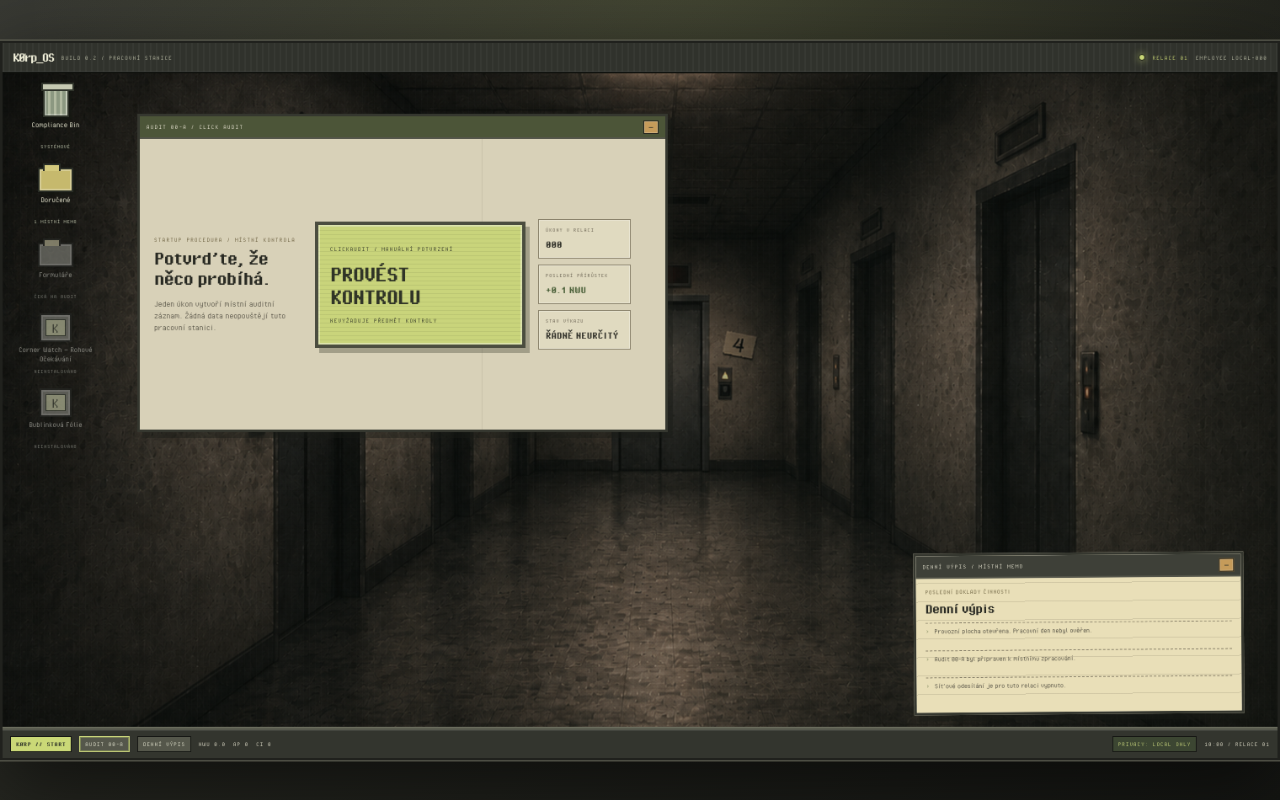
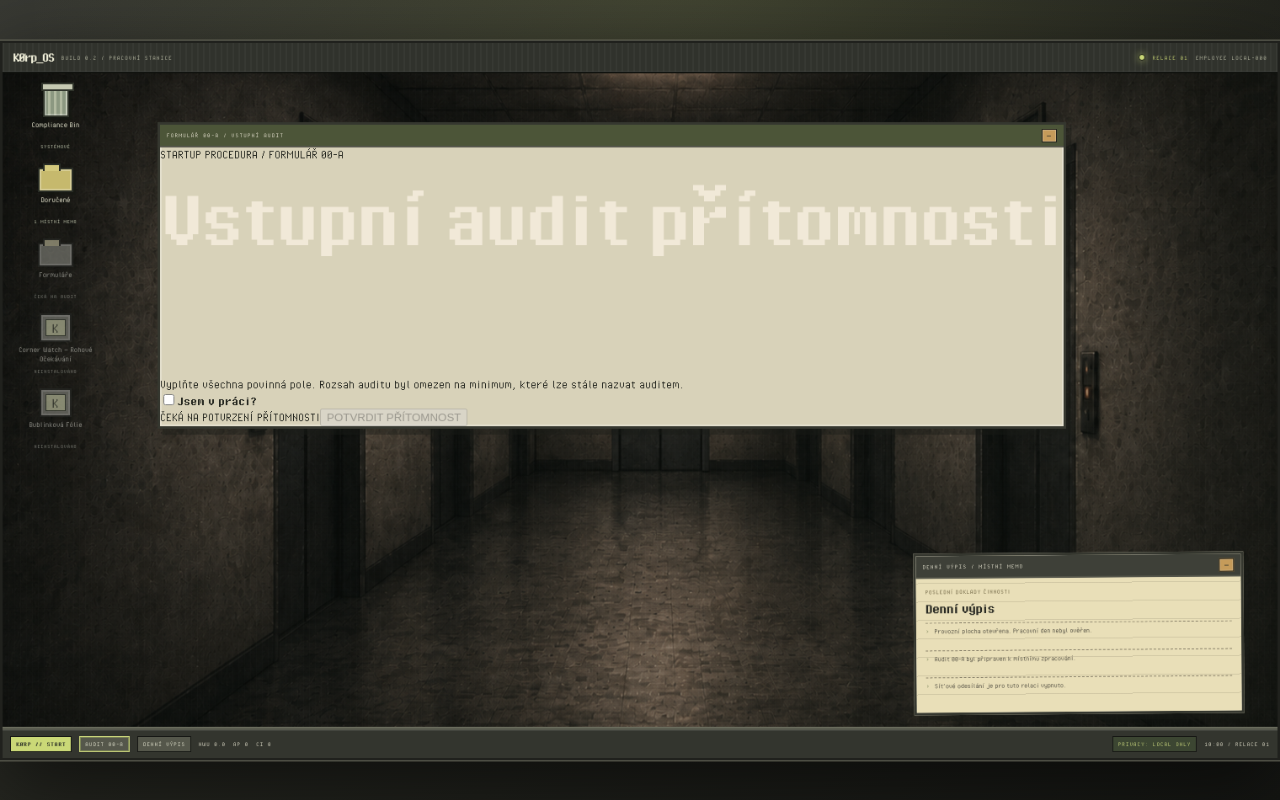
Before and after one commit to EinCorn/K0rp_ware, a React (Vite) app: page / in a window 1280 px wide. Built offline with nearby package versions, Linux system fonts and the light colour scheme.

Commit message:
Separate Audit 00-A from ClickAudit module

```diff
--- a/src/components/KorpOsShell.jsx
+++ b/src/components/KorpOsShell.jsx
@@ -1,6 +1,8 @@
 import { useEffect, useRef, useState } from 'react'
 import { listModules } from '../../packages/korp-modules/src/index'
+import { createAuditFormValues, isAuditFormComplete } from '../runtime/auditFormDraft'
 import { useKorpRuntime } from '../runtime/useKorpRuntime'
+import AuditFormDocument from './AuditFormDocument'
 import './KorpOsShell.css'
 
 const auditMessages = [
@@ -22,18 +24,35 @@ const lockedShortcuts = listModules()
   .filter((module) => module.status !== 'current')
   .slice(0, 2)
 
-const managedWindowIds = ['audit-entry', 'audit-trace', 'daily-report', 'forms-folder', 'inbox-folder']
+const managedWindowIds = [
+  'audit-entry',
+  'click-audit',
+  'audit-trace',
+  'daily-report',
+  'forms-folder',
+  'inbox-folder',
+]
 
 const initialWindows = {
   'audit-entry': {
     id: 'audit-entry',
     title: null,
     taskbarTitle: null,
-    x: 160,
-    y: 48,
+    x: 184,
+    y: 58,
+    zIndex: 3,
+    isMinimized: false,
+    isOpen: true,
+  },
+  'click-audit': {
+    id: 'click-audit',
+    title: 'CLICKAUDIT / MÍSTNÍ MODUL',
+    taskbarTitle: 'CLICKAUDIT',
+    x: 262,
+    y: 260,
     zIndex: 2,
     isMinimized: false,
-    isOpen: true,
+    isOpen: false,
   },
   'audit-trace': {
     id: 'audit-trace',
@@ -98,7 +117,8 @@ function WindowHeader({ window, variant = 'document', onMinimize, onPointerDown
 }
 
 function DesktopIcon({ title, type, status, isLocked = false, onOpen }) {
-  const className = 'os-desktop-icon' + (isLocked ? ' is-locked' : '') + (onOpen ? ' is-clickable' : '')
+  const canOpen = Boolean(onOpen) && !isLocked
+  const className = 'os-desktop-icon' + (isLocked ? ' is-locked' : '') + (canOpen ? ' is-clickable' : '')
   const iconContent = (
     <>
       <span className={'os-icon-glyph os-icon-' + type} aria-hidden="true" />
@@ -107,19 +127,15 @@ function DesktopIcon({ title, type, status, isLocked = false, onOpen }) {
     </>
   )
 
-  if (onOpen) {
+  if (canOpen) {
     return (
-      <button type="button" className={className} onClick={onOpen} aria-label={'Otevřít složku ' + title}>
+      <button type="button" className={className} onClick={onOpen} aria-label={'Otevřít ' + title}>
         {iconContent}
       </button>
     )
   }
 
-  return (
-    <div className={className}>
-      {iconContent}
-    </div>
-  )
+  return <div className={className}>{iconContent}</div>
 }
 
 function FolderEntry({ title, detail, status, kind, isLocked = false, onOpen }) {
@@ -159,6 +175,7 @@ function KorpOsShell() {
     isFormSubmitted,
     isUpgradeUnlocked,
   } = useKorpRuntime()
+
   const auditEntryForm = auditForms.find((form) => form.availableAtStart === true)
   const auditTraceForm = auditForms.find((form) => form.requirements?.kind === 'eventCountAtLeast')
   const auditTraceRequirement = auditTraceForm?.requirements
@@ -170,8 +187,16 @@ function KorpOsShell() {
   const auditTraceUpgradeUnlocked = auditTraceUpgradeId
     ? isUpgradeUnlocked(auditTraceUpgradeId)
     : false
+  const clickAuditUnlocked = Boolean(
+    auditEntrySubmitted
+    && auditEntryForm?.completionEffects.some(
+      (effect) => effect.kind === 'unlockModule' && effect.moduleId === 'click-audit',
+    ),
+  )
+
   const [activity, setActivity] = useState(() => initialActivity(auditEntryForm))
   const [feedbackTick, setFeedbackTick] = useState(0)
+  const [auditEntryValues, setAuditEntryValues] = useState(() => createAuditFormValues(auditEntryForm))
   const [windows, setWindows] = useState(initialWindows)
   const [canvasScale, setCanvasScale] = useState(1)
   const desktopSpaceRef = useRef(null)
@@ -181,6 +206,7 @@ function KorpOsShell() {
   const auditClicks = stats.eventsByType['clickaudit.click'] ?? 0
   const notionalWorkPerAudit = auditTraceUpgradeUnlocked ? 0.2 : 0.1
   const formVisible = auditTraceAvailable || auditTraceSubmitted
+  const formsFolderAvailable = auditEntrySubmitted || formVisible
   const auditTraceFileStatus = auditTraceSubmitted
     ? 'SCHVÁLENO / AKTIVNÍ'
     : formVisible
@@ -190,7 +216,7 @@ function KorpOsShell() {
     ...windows,
     'audit-entry': {
       ...windows['audit-entry'],
-      title: 'AUDIT ' + (auditEntryForm?.code ?? '?') + ' / CLICK AUDIT',
+      title: 'FORMULÁŘ ' + (auditEntryForm?.code ?? '?') + ' / VSTUPNÍ AUDIT',
       taskbarTitle: 'AUDIT ' + (auditEntryForm?.code ?? '?'),
     },
     'audit-trace': {
@@ -199,7 +225,12 @@ function KorpOsShell() {
       taskbarTitle: 'ŽÁDOST ' + (auditTraceForm?.code ?? '?'),
     },
   }
-  const isWindowAvailable = (id) => id !== 'audit-trace' || formVisible
+  const isWindowAvailable = (id) => {
+    if (id === 'click-audit') return clickAuditUnlocked
+    if (id === 'audit-trace') return formVisible
+    if (id === 'forms-folder') return formsFolderAvailable
+    return true
+  }
   const visibleWindowIds = managedWindowIds.filter((id) => (
     isWindowAvailable(id) && windows[id].isOpen && !windows[id].isMinimized
   ))
@@ -232,8 +263,8 @@ function KorpOsShell() {
 
   const bringWindowToFront = (id) => {
     setWindows((currentWindows) => {
-      const window = currentWindows[id]
-      if (!window || !window.isOpen) return currentWindows
+      const windowState = currentWindows[id]
+      if (!windowState || !windowState.isOpen) return currentWindows
 
       const highestZIndex = Math.max(...Object.values(currentWindows)
         .filter((currentWindow) => currentWindow.isOpen)
@@ -241,7 +272,7 @@ function KorpOsShell() {
 
       return {
         ...currentWindows,
-        [id]: { ...window, zIndex: highestZIndex + 1 },
+        [id]: { ...windowState, zIndex: highestZIndex + 1 },
       }
     })
   }
@@ -255,8 +286,8 @@ function KorpOsShell() {
 
   const openWindow = (id) => {
     setWindows((currentWindows) => {
-      const window = currentWindows[id]
-      if (!window) return currentWindows
+      const windowState = currentWindows[id]
+      if (!windowState) return currentWindows
 
       const highestZIndex = Math.max(...Object.values(currentWindows)
         .filter((currentWindow) => currentWindow.isOpen)
@@ -264,7 +295,7 @@ function KorpOsShell() {
 
       return {
         ...currentWindows,
-        [id]: { ...window, isOpen: true, isMinimized: false, zIndex: highestZIndex + 1 },
+        [id]: { ...windowState, isOpen: true, isMinimized: false, zIndex: highestZIndex + 1 },
       }
     })
   }
@@ -273,16 +304,16 @@ function KorpOsShell() {
     if (event.button !== 0) return
 
     const desktopSpace = desktopSpaceRef.current
-    const window = windows[id]
-    if (!desktopSpace || !window) return
+    const windowState = windows[id]
+    if (!desktopSpace || !windowState) return
 
     const desktopRect = desktopSpace.getBoundingClientRect()
     const scale = canvasScale || 1
     dragStateRef.current = {
       id,
       pointerId: event.pointerId,
-      offsetX: (event.clientX - desktopRect.left) / scale - window.x,
-      offsetY: (event.clientY - desktopRect.top) / scale - window.y,
+      offsetX: (event.clientX - desktopRect.left) / scale - windowState.x,
+      offsetY: (event.clientY - desktopRect.top) / scale - windowState.y,
     }
 
     event.currentTarget.setPointerCapture(event.pointerId)
@@ -313,17 +344,68 @@ function KorpOsShell() {
 
   const endWindowDrag = (event) => {
     if (dragStateRef.current?.pointerId !== event.pointerId) return
-
     dragStateRef.current = null
   }
 
-  const windowStyle = (window) => ({
-    left: window.x,
-    top: window.y,
-    zIndex: window.zIndex,
+  const windowStyle = (windowState) => ({
+    left: windowState.x,
+    top: windowState.y,
+    zIndex: windowState.zIndex,
   })
 
-  const registerAuditAction = () => {
+  const dispatchAuditInteraction = (form, field, action) => {
+    const timestamp = Date.now()
+    const nextClick = (stats.eventsByType['clickaudit.click'] ?? 0) + 1
+
+    dispatchKorpEvent({
+      id: 'k0rp-os-audit-field-' + timestamp + '-' + form.id + '-' + (field?.id ?? action),
+      timestamp,
+      sourceModule: 'click-audit',
+      type: 'clickaudit.click',
+      value: 1,
+      tags: ['k0rp-os', 'audit-form', form.id, field?.id ?? action],
+      meta: {
+        profile: form.interactionClickProfile,
+        formId: form.id,
+        fieldId: field?.id ?? null,
+        action,
+      },
+    })
+
+    return nextClick
+  }
+
+  const handleAuditEntryFieldChange = (field, value) => {
+    if (!auditEntryForm || auditEntrySubmitted) return
+
+    setAuditEntryValues((currentValues) => ({
+      ...currentValues,
+      [field.id]: value,
+    }))
+    dispatchAuditInteraction(auditEntryForm, field, 'field-change')
+    setActivity((currentActivity) => [
+      'Pole „' + field.label + '“ bylo změněno a řádně zaznamenáno.',
+      ...currentActivity,
+    ].slice(0, 4))
+  }
+
+  const handleAuditEntrySubmit = (submitField) => {
+    if (
+      !auditEntryForm
+      || auditEntrySubmitted
+      || !isAuditFormComplete(auditEntryForm, auditEntryValues)
+    ) return
+
+    dispatchAuditInteraction(auditEntryForm, submitField, 'submit')
+    submitAuditForm(auditEntryForm.id)
+    setActivity((currentActivity) => [
+      'Audit ' + auditEntryForm.code + ' byl splněn. Přítomnost byla přijata.',
+      'Modul ClickAudit byl zpřístupněn jako samostatná aplikace.',
+      ...currentActivity,
+    ].slice(0, 4))
+  }
+
+  const registerClickAuditAction = () => {
     const nextClick = auditClicks + 1
     const timestamp = Date.now()
 
@@ -333,12 +415,9 @@ function KorpOsShell() {
       sourceModule: 'click-audit',
       type: 'clickaudit.click',
       value: 1,
-      tags: ['k0rp-os', 'manual-audit']
+      tags: ['k0rp-os', 'clickaudit-module', 'manual-confirmation'],
+      meta: { profile: 'clickaudit-window' },
     })
-
-    if (!auditEntrySubmitted && auditEntryForm) {
-      submitAuditForm(auditEntryForm.id)
-    }
 
     if (auditTraceUpgradeUnlocked) {
       dispatchKorpEvent({
@@ -347,17 +426,14 @@ function KorpOsShell() {
         sourceModule: 'system',
         type: 'system.externalWorkPulse',
         value: 0.1,
-        tags: ['k0rp-os', 'audit-trace-extension']
+        tags: ['k0rp-os', 'audit-trace-extension'],
       })
     }
 
-    setActivity((currentActivity) => {
-      const nextEntries = [
+    setActivity((currentActivity) => [
       '#' + String(nextClick).padStart(3, '0') + ' ' + auditMessages[(nextClick - 1) % auditMessages.length],
-      ]
-
-      return [...nextEntries, ...currentActivity].slice(0, 4)
-    })
+      ...currentActivity,
+    ].slice(0, 4))
     setFeedbackTick(nextClick)
   }
 
@@ -399,10 +475,18 @@ function KorpOsShell() {
             <DesktopIcon
               title="Formuláře"
               type="folder"
-              status={formVisible ? '1 NOVÝ SOUBOR' : 'ČEKÁ NA AUDIT'}
-              isLocked={!formVisible}
+              status={formVisible ? '1 NOVÝ SOUBOR' : auditEntrySubmitted ? '1 SPLNĚNÝ AUDIT' : 'ČEKÁ NA AUDIT'}
+              isLocked={!formsFolderAvailable}
               onOpen={() => openWindow('forms-folder')}
             />
+            {clickAuditUnlocked && (
+              <DesktopIcon
+                title="ClickAudit"
+                type="app"
+                status={auditClicks + ' EVIDOVANÝCH KLIKŮ'}
+                onOpen={() => openWindow('click-audit')}
+              />
+            )}
             {lockedShortcuts.map((module) => (
               <DesktopIcon key={module.id} title={module.title} type="app" status="NEINSTALOVÁNO" isLocked />
             ))}
@@ -417,7 +501,7 @@ function KorpOsShell() {
           >
             {visibleWindowIds.includes('audit-entry') && (
               <article
-                className="os-window os-audit-window"
+                className="os-window os-audit-document-window"
                 style={windowStyle(windows['audit-entry'])}
                 data-window-id="audit-entry"
                 aria-labelledby="audit-title"
@@ -429,14 +513,38 @@ function KorpOsShell() {
                   onMinimize={minimizeWindow}
                   onPointerDown={(event) => startWindowDrag('audit-entry', event)}
                 />
+                <AuditFormDocument
+                  form={auditEntryForm}
+                  values={auditEntryValues}
+                  submitted={auditEntrySubmitted}
+                  onFieldChange={handleAuditEntryFieldChange}
+                  onSubmit={handleAuditEntrySubmit}
+                />
+              </article>
+            )}
+
+            {visibleWindowIds.includes('click-audit') && (
+              <article
+                className="os-window os-audit-window"
+                style={windowStyle(windows['click-audit'])}
+                data-window-id="click-audit"
+                aria-labelledby="clickaudit-title"
+                onPointerDown={() => bringWindowToFront('click-audit')}
+              >
+                <WindowHeader
+                  window={windows['click-audit']}
+                  variant="audit"
+                  onMinimize={minimizeWindow}
+                  onPointerDown={(event) => startWindowDrag('click-audit', event)}
+                />
                 <div className="os-audit-body">
                   <div className="os-document-heading">
-                  <p>STARTUP PROCEDURA / MÍSTNÍ KONTROLA</p>
-                  <h1 id="audit-title">Potvrďte, že<br />něco probíhá.</h1>
-                  <span>Jeden úkon vytvoří místní auditní záznam. Žádná data neopouštějí tuto pracovní stanici.</span>
+                    <p>MODUL / MÍSTNÍ INTERAKČNÍ EVIDENCE</p>
+                    <h1 id="clickaudit-title">ClickAudit</h1>
+                    <span>Samostatný modul eviduje auditované kliky v K0rp_OS. První dva byly získány vyplněním vstupního auditu.</span>
                   </div>
 
-                <button type="button" className="os-audit-action" onClick={registerAuditAction}>
+                  <button type="button" className="os-audit-action" onClick={registerClickAuditAction}>
                     <span>CLICKAUDIT / MANUÁLNÍ POTVRZENÍ</span>
                     <strong>PROVÉST<br />KONTROLU</strong>
                     <small>NEVYŽADUJE PŘEDMĚT KONTROLY</small>
@@ -531,8 +639,8 @@ function KorpOsShell() {
                     />
                     <FolderEntry
                       title={'Audit ' + (auditEntryForm?.code ?? '?')}
-                      detail="Kontrola přítomnosti"
-                      status="OTEVŘÍT DOKUMENT"
+                      detail={auditEntryForm?.title ?? 'Kontrola přítomnosti'}
+                      status={auditEntrySubmitted ? 'SPLNĚNO / OTEVŘÍT' : 'OTEVŘÍT DOKUMENT'}
                       kind="document"
                       onOpen={() => openWindow('audit-entry')}
                     />
@@ -575,9 +683,9 @@ function KorpOsShell() {
                     <FolderEntry
                       title="Startup audit"
                       detail="Automaticky založený záznam"
-                      status="ČEKÁ NA ARCHIV"
+                      status={auditEntrySubmitted ? 'PŘIJAT / LOKÁLNĚ' : 'ČEKÁ NA SPLNĚNÍ'}
                       kind="archive"
-                      isLocked
+                      isLocked={!auditEntrySubmitted}
                     />
                   </ul>
                 </div>
@@ -591,17 +699,17 @@ function KorpOsShell() {
         <footer className="os-taskbar">
           <span className="os-taskbar-start">KØRP // START</span>
           {taskbarWindowIds.map((id) => {
-            const window = presentationWindows[id]
+            const windowState = presentationWindows[id]
             return (
               <button
                 key={id}
                 type="button"
-                className={'os-taskbar-window' + (window.isMinimized ? ' is-minimized' : '') + (id === activeWindowId ? ' is-active' : '')}
+                className={'os-taskbar-window' + (windowState.isMinimized ? ' is-minimized' : '') + (id === activeWindowId ? ' is-active' : '')}
                 aria-pressed={id === activeWindowId}
-                aria-label={(window.isMinimized ? 'Obnovit okno ' : 'Přenést dopředu okno ') + window.taskbarTitle}
+                aria-label={(windowState.isMinimized ? 'Obnovit okno ' : 'Přenést dopředu okno ') + windowState.taskbarTitle}
                 onClick={() => openWindow(id)}
               >
-                {window.taskbarTitle}
+                {windowState.taskbarTitle}
               </button>
             )
           })}
```
Lines whose indentation alone changed are shown as unchanged.
